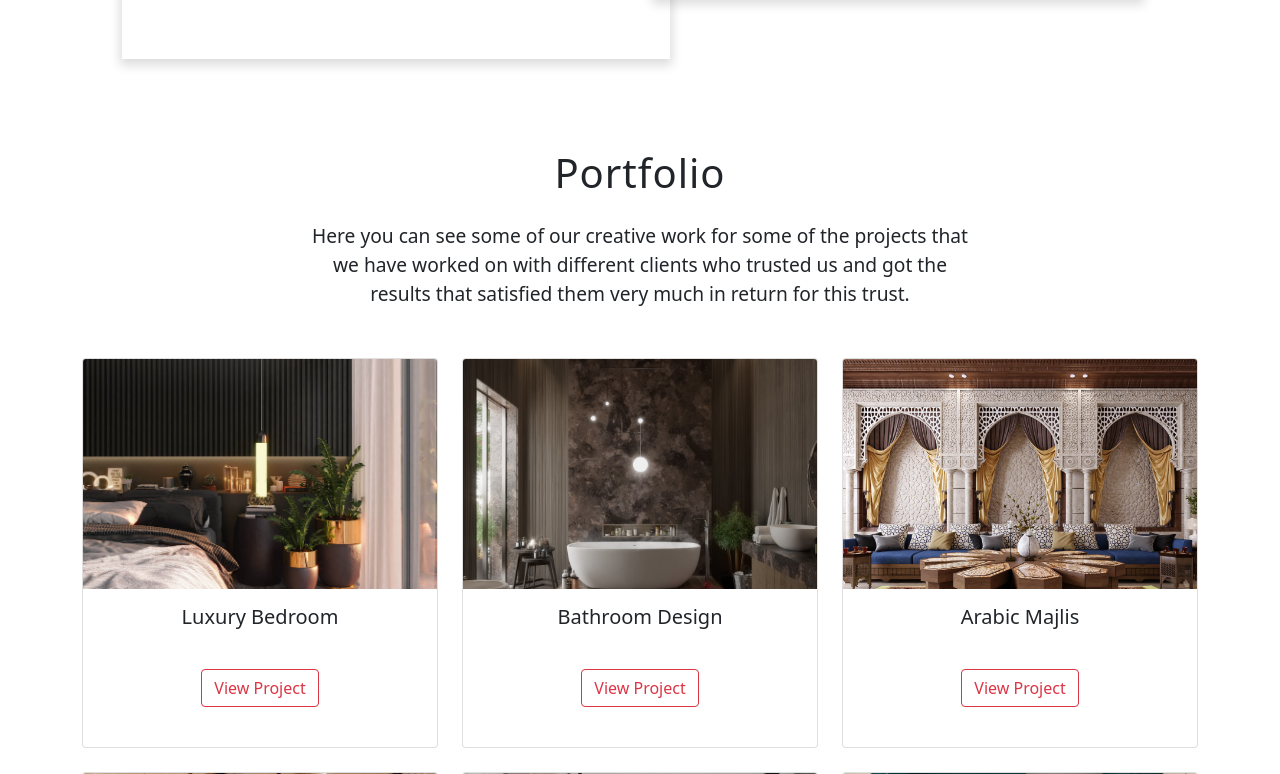
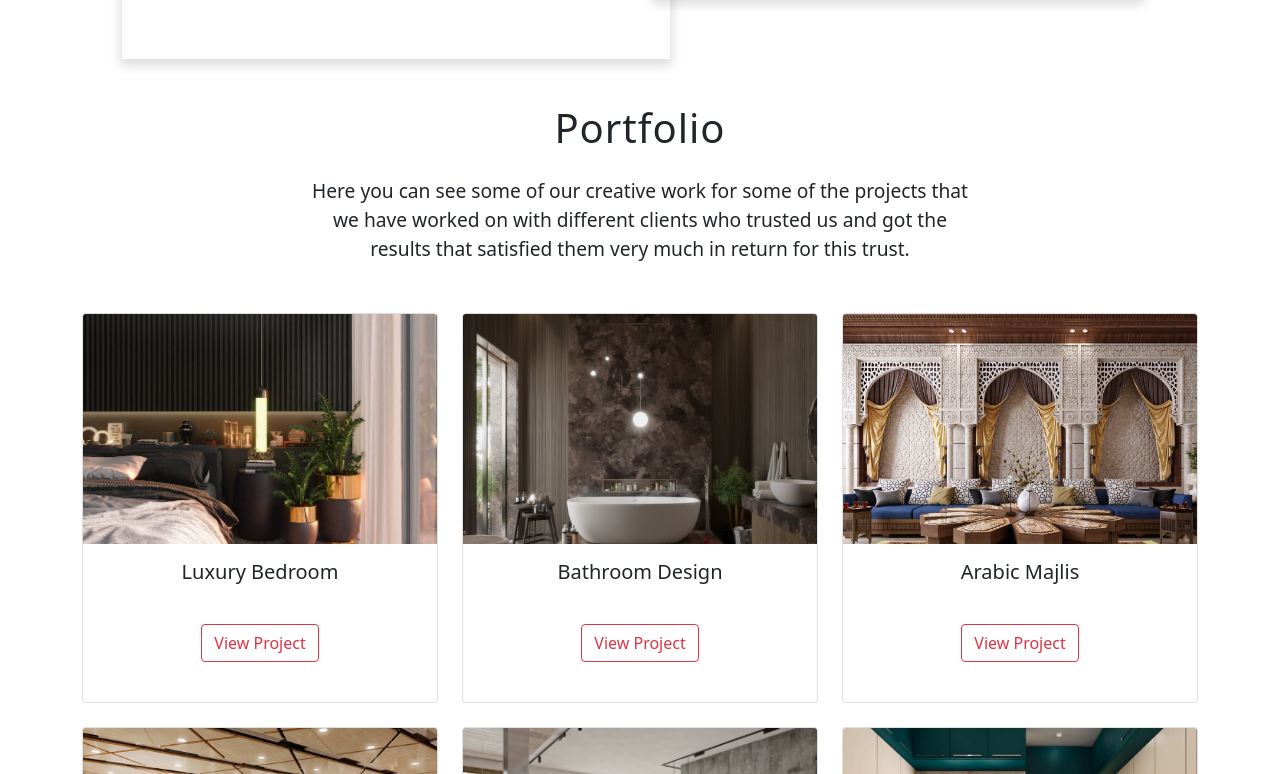
Before and after one commit to hanimohsen31/angular-personal-website, a React (Create React App) app: page /home in a window 1280 px wide. Shown: the part 2086-2860 px from the top of the page. Built offline with nearby package versions, Linux system fonts and the light colour scheme.

Commit message:
final commit

```diff
--- a/src/components/Portfolio/Portfolio.css
+++ b/src/components/Portfolio/Portfolio.css
@@ -1,6 +1,6 @@
 .Portfolio{
     text-align: center;
-    margin: 90px auto 45px;
+    margin: 45px auto;
 }
 .Portfolio h1 {
     font-weight: 300;
```
